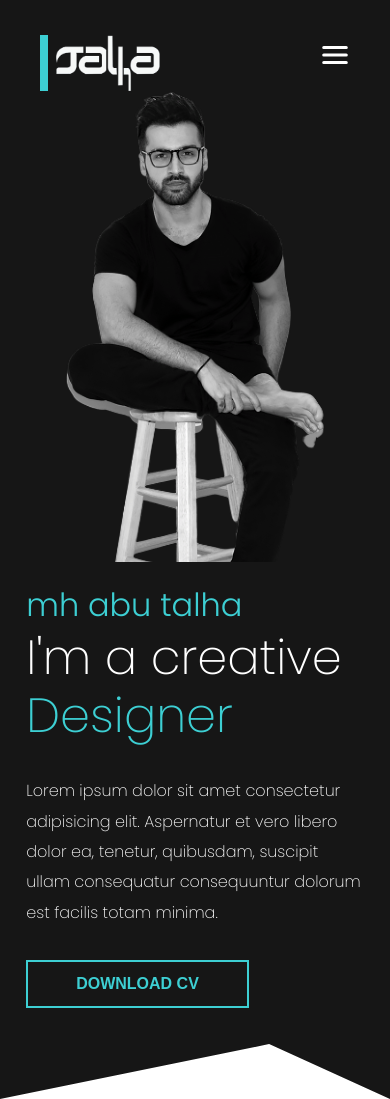
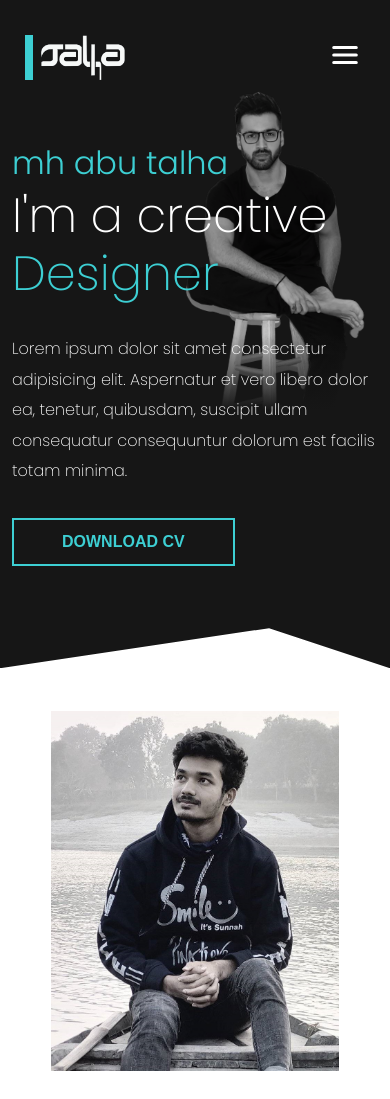
Before and after one commit to mtaalha/portfolio, a plain HTML site: page index.html in a window 390 px wide. Shown: the top 1099 px of the page. Drawn offline with nearby package versions, Linux system fonts and the light colour scheme.

```diff
--- a/css/css.css
+++ b/css/css.css
@@ -36,7 +36,7 @@ header{
 .container{
     max-width: 1152px;
     margin: 0px auto;
-    padding: 0.7rem 15px;
+    padding: 0.7rem 12px;
 }
 
 
@@ -137,7 +137,7 @@ section.about h3{
 }
 section.about p{
     font-family: "Lato", sans-serif;
-    color: var(--ternary);
+    color: var(--dark);
     line-height: 1.9;
     margin-bottom: 2rem;
     font-weight: 300;
@@ -148,7 +148,7 @@ section.about p::selection{
     background: var(--primary);
 }
 section.about p:hover{
-    color: var(--dark);
+    color: var(--secondary);
 }
 section.about .p-first-child{
     margin-bottom: 1.3rem;
@@ -625,14 +625,37 @@ header.site-main-wrapper{
     .hero{
         flex-direction: column;
         margin-top: 2rem;
+        position: relative;
     }
     header{
-        clip-path: polygon(0 0, 100% 0, 100% 100%, 69% 95%, 0 100%);
+        clip-path: polygon(0 0, 100% 0, 100% 100%, 69% 94%, 0 100%);
+        padding-bottom: 12rem;
     }
     .hero .hero-right{
-        margin-top: 0.5rem;
-        padding: 0.7rem;
-        padding-bottom: 2rem;
+        margin-top: 3rem;
+        /* padding: 0.7rem; */
+        /* padding-bottom: 2rem; */
+        position: absolute;
+    }
+    .hero .hero-right p{
+        background: linear-gradient(#16161600, #161616, #161616);
+    }
+    .hamberger-logo img{
+        width: 100px;
+        margin-left: -15px;
+
+    }
+    .hamberger{
+        top: 40px;
+        right: 30px;
+    }
+    .hero .hero-right h1{
+        /* background: linear-gradient(to right , #161616, #16161607); */
+    }
+    .hero .hero-left img{
+        width: 180px;
+        margin-right: -160px;
+        opacity: 0.8;
     }
     .about-inner-wrapp{
         flex-direction: column;
@@ -670,7 +693,8 @@ header.site-main-wrapper{
         /* height: 273px; */
     }
     section.blog{
-        padding-bottom: 8rem;
+        padding-bottom: 7rem;
+        clip-path: polygon(0 0, 100% 0, 100% 100%, 67% 98%, 0 100%);
     }
     section.blog p{
         margin-bottom: 5rem;
```
